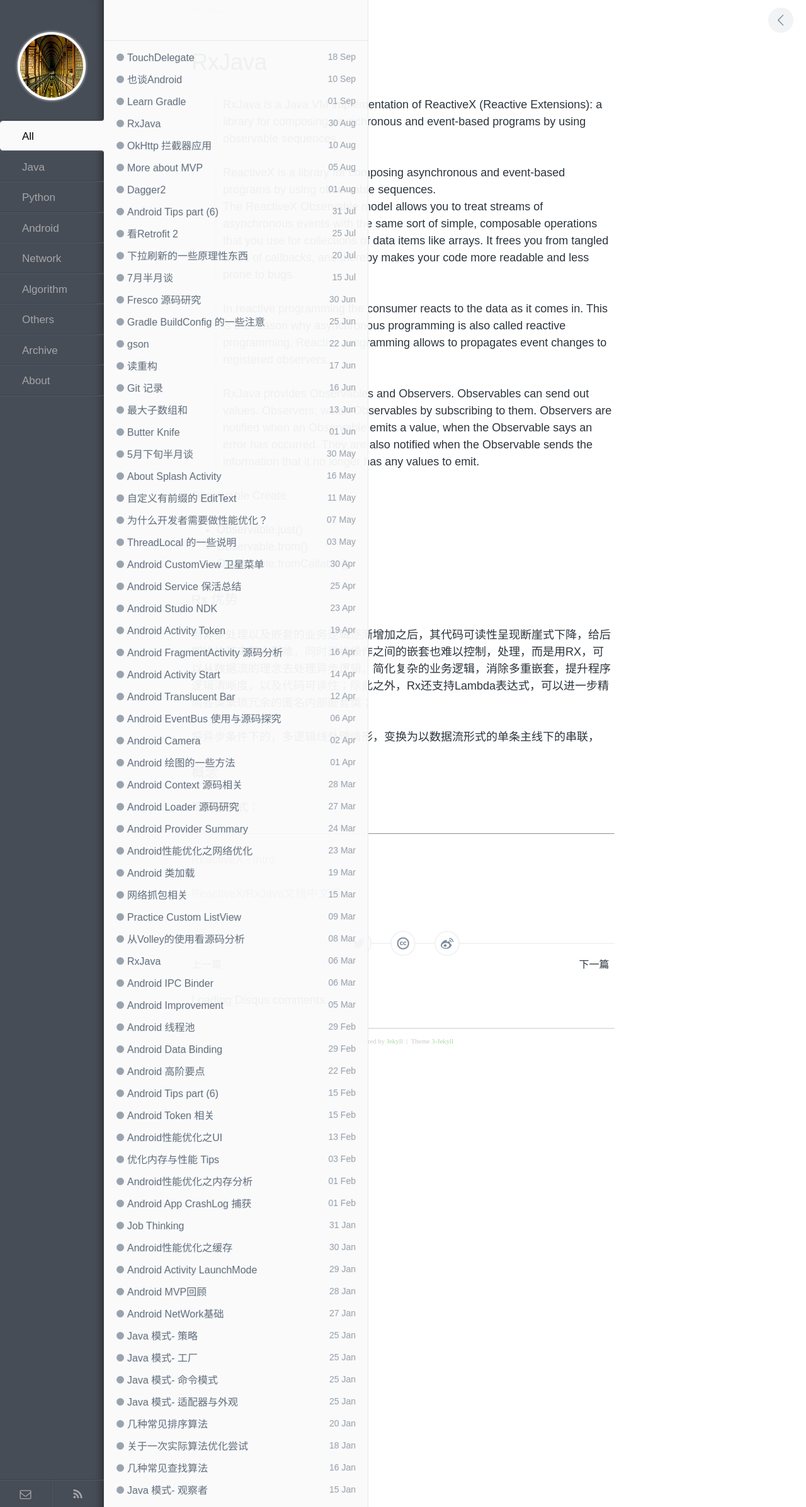
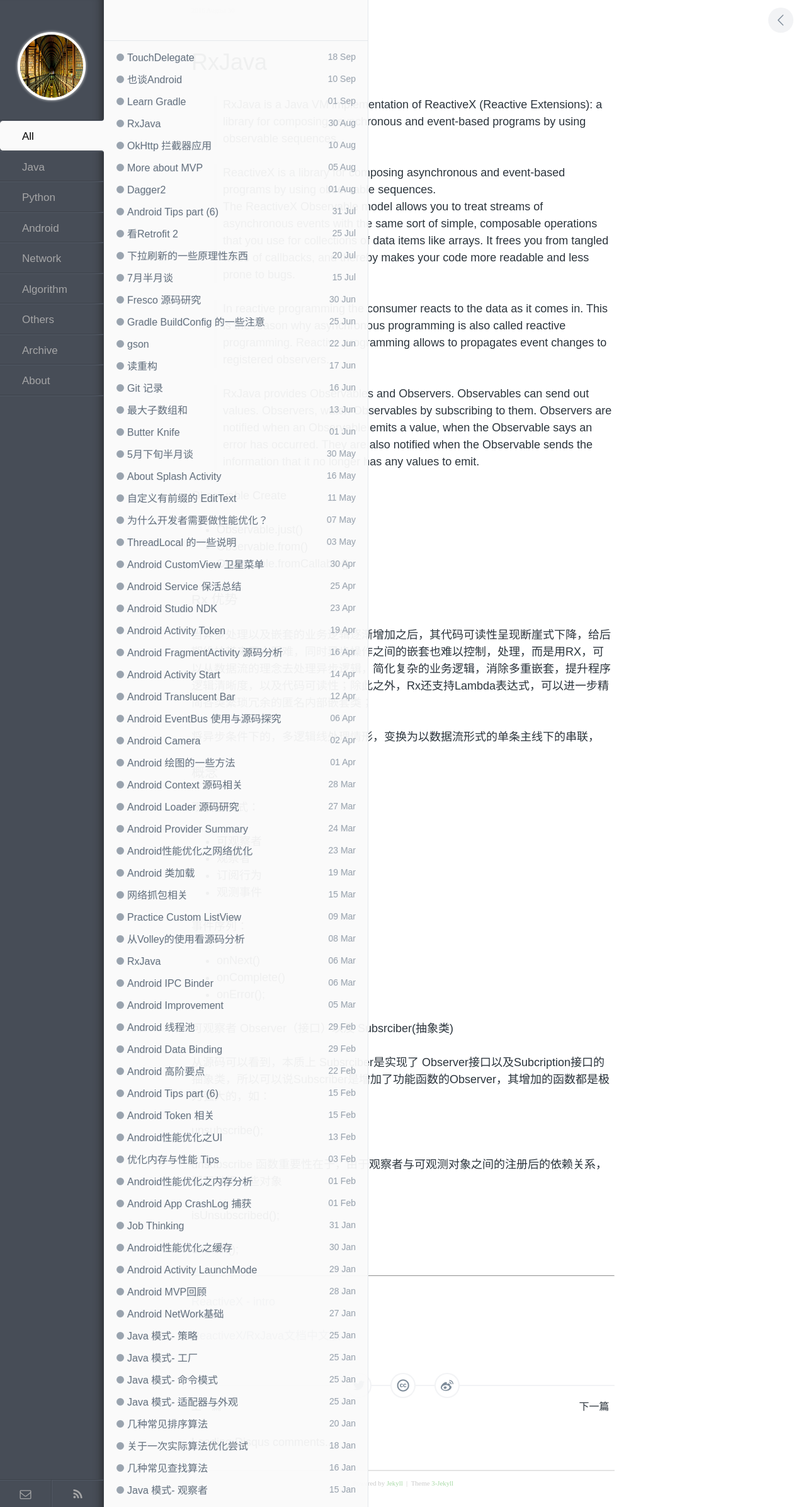
Before and after one commit to enlipan/enlipan.github.io, a Jekyll site: the page built from _posts/2016-08-30-rxjava-intro.md, in a window 1280 px wide. Shown: the whole page at 63% size. Built offline with Jekyll 4.4.1, drawn with Linux system fonts in a browser that asks for light colours; nearby versions of some CDN libraries; comment, search, counter and statistics services are not loaded.

Commit message:
modify page rxjava

```diff
--- a/_posts/2016-08-30-rxjava-intro.md
+++ b/_posts/2016-08-30-rxjava-intro.md
@@ -32,13 +32,35 @@
 观察者模式：
 
 
+*  可观察者
+
+*  观察者
+
+*  订阅行为
+
+*  观测事件
 
 
+事件序列：
+
+*  onNext()
+
+*  onComplete()
+
+*  onError();
 
 
+####  可观察者 Observer（接口）以及 Subsrciber(抽象类)
 
+从源码可以看到，本质上 Subsrciber是实现了 Observer接口以及Subcription接口的抽象类，所以可以说Subscriber是增加了功能函数的Observer，其增加的函数都是极为强大的，如：
 
+unsubscribe();
 
+unsubscribe 函数重要性在于，由于观察者与可观测对象之间的注册后的依赖关系，弱不进行一些对象
+
+isUnsubscribed();
+
+onStart();
 
 
 
```
